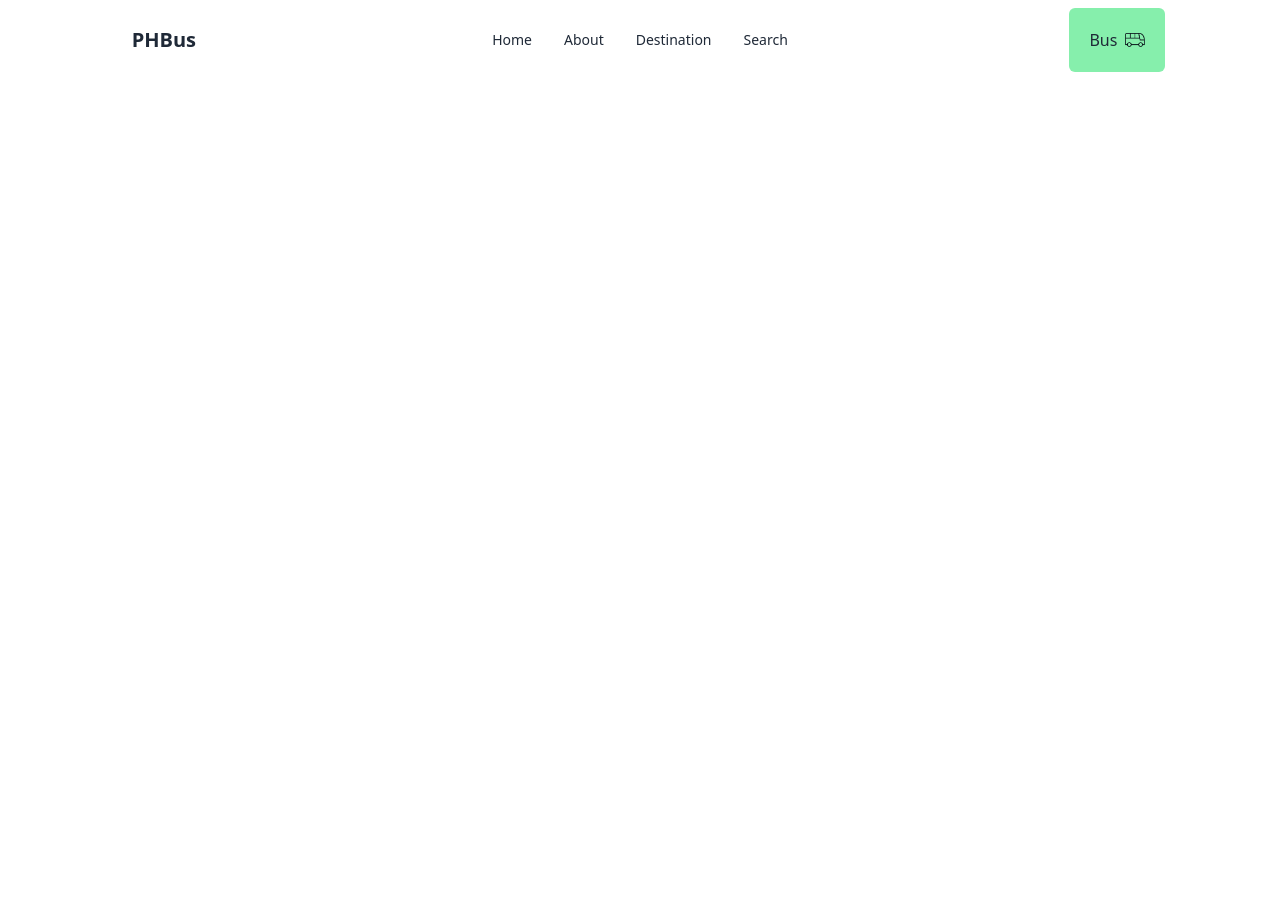
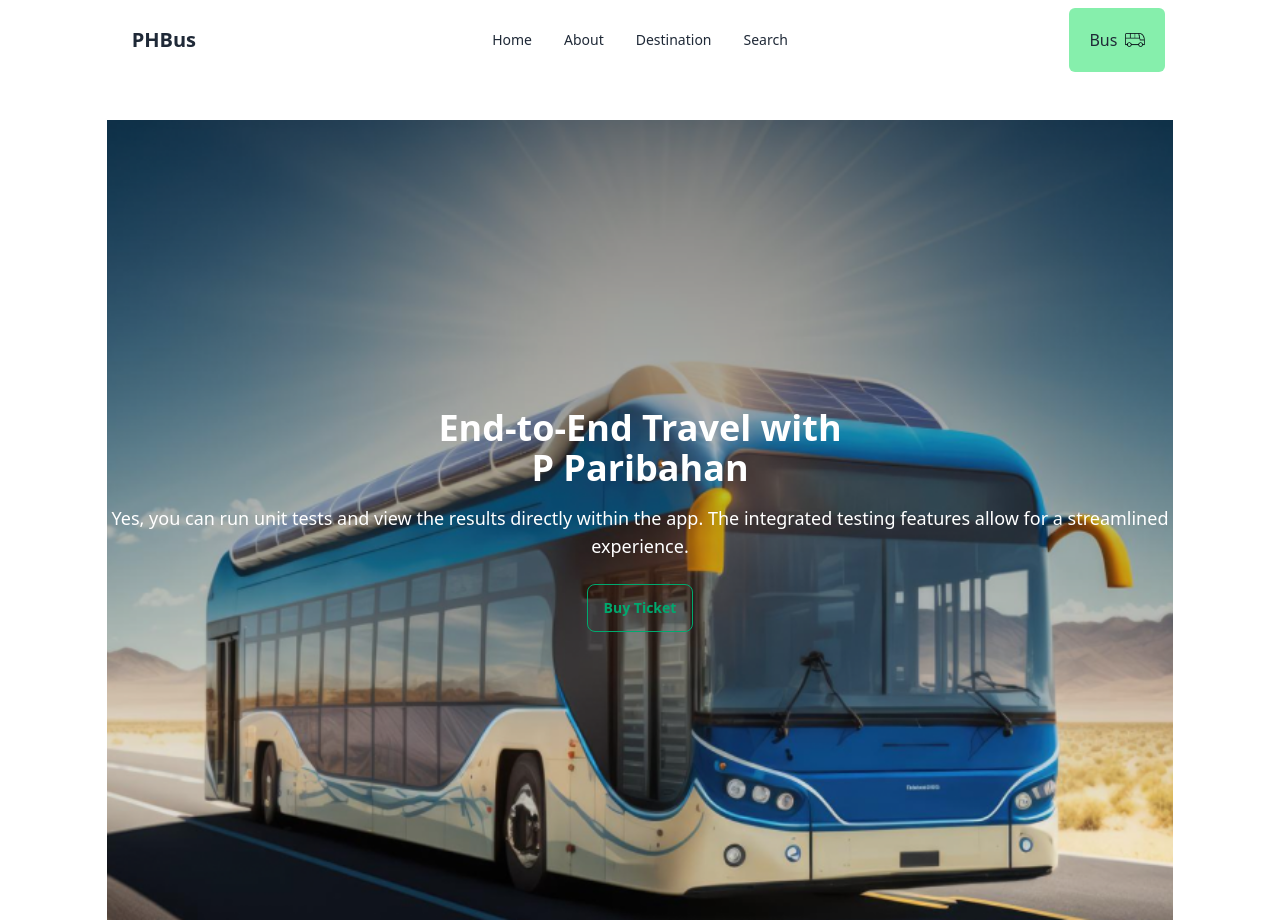
Before and after one commit to Imon13/bus_ticketing-systeem, a plain HTML site: page index.html in a window 1280 px wide. Before the commit the page ends 800 px from the top, so only its background shows below. Drawn offline with nearby package versions, Linux system fonts and the light colour scheme.

Commit message:
banner section desing done

```diff
--- a/index.html
+++ b/index.html
@@ -31,6 +31,18 @@
                 </div>
             </div>
         </div>
+        <section class="w-5/6 mx-auto">
+            <div class="min-h-screen bg-cover bg-center flex flex-col justify-center items-center text-center mt-10"
+                style="background-image: url('./images/banner.png');">
+                <h1 class="text-4xl font-bold text-white mb-4">End-to-End Travel with <br> P Paribahan<span></span></h1>
+                <p class="text-lg text-white mb-6">
+                    Yes, you can run unit tests and view the results directly within the app. The integrated testing
+                    features allow for a streamlined experience.
+                </p>
+                <button class="btn btn-outline btn-success">Buy Ticket</button>
+            </div>
+
+        </section>
     </header>
     <script src="script.js"></script>
 </body>
```
